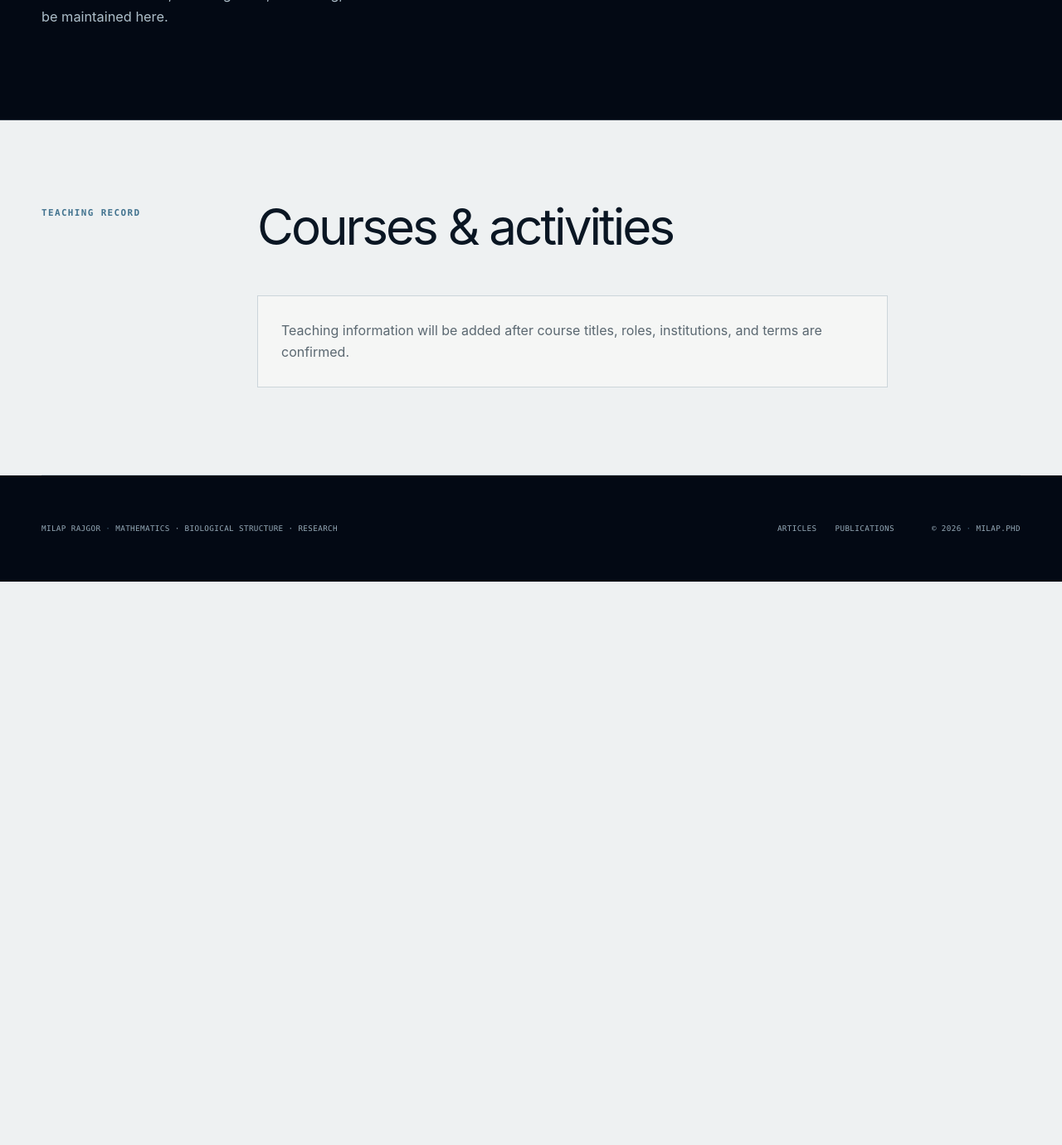
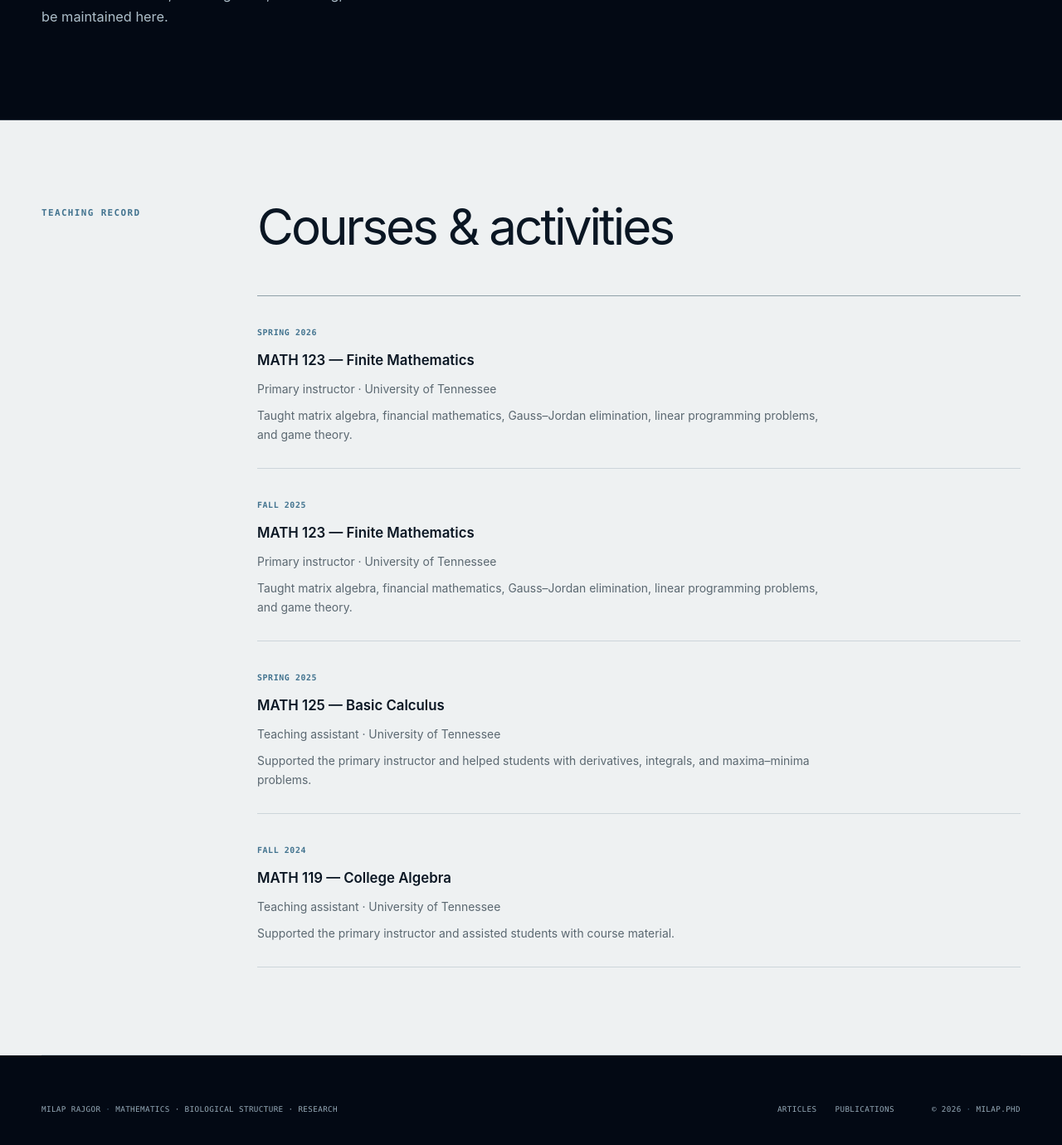
Before and after one commit to milap100/milap.phd, a Jekyll site: the page built from teaching.md, in a window 1280 px wide and 1400 px high, scrolled down 465 px. Shown: the top 1380 px of the window at 83% size. Built offline with Jekyll 4.4.1, drawn with Linux system fonts in a browser that asks for light colours; before the commit the page ends 1166 px from its top, so only the background shows below that.

Commit message:
Add teaching history

```diff
--- a/_data/teaching.yml
+++ b/_data/teaching.yml
@@ -1,7 +1,23 @@
-# Delete the [] line, then add entries using the example below.
-[]
-# - course: "Course title"
-#   role: "Teaching assistant"
-#   institution: "University name"
-#   term: "Fall 2026"
-#   url: ""
+- course: "MATH 123 — Finite Mathematics"
+  role: "Primary instructor"
+  institution: "University of Tennessee"
+  term: "Spring 2026"
+  summary: "Taught matrix algebra, financial mathematics, Gauss–Jordan elimination, linear programming problems, and game theory."
+
+- course: "MATH 123 — Finite Mathematics"
+  role: "Primary instructor"
+  institution: "University of Tennessee"
+  term: "Fall 2025"
+  summary: "Taught matrix algebra, financial mathematics, Gauss–Jordan elimination, linear programming problems, and game theory."
+
+- course: "MATH 125 — Basic Calculus"
+  role: "Teaching assistant"
+  institution: "University of Tennessee"
+  term: "Spring 2025"
+  summary: "Supported the primary instructor and helped students with derivatives, integrals, and maxima–minima problems."
+
+- course: "MATH 119 — College Algebra"
+  role: "Teaching assistant"
+  institution: "University of Tennessee"
+  term: "Fall 2024"
+  summary: "Supported the primary instructor and assisted students with course material."
--- a/teaching.md
+++ b/teaching.md
@@ -4,4 +4,4 @@ description: Teaching, mentoring, and course activities by Milap Rajgor.
 permalink: /teaching/
 ---
 <header class="page-hero"><div class="shell page-hero-inner"><p class="index">03 / Teaching</p><h1>Teaching &amp;<br><em>mathematical practice.</em></h1><p>A record of courses, teaching roles, mentoring, and selected instructional materials can be maintained here.</p></div></header>
-<section class="page-section shell"><p class="label">Teaching record</p><div><h2>Courses &amp; activities</h2>{% if site.data.teaching.size > 0 %}<div class="records">{% for item in site.data.teaching %}<article><small>{{ item.term }}</small><h3>{{ item.course }}</h3><p>{{ item.role }}{% if item.institution != "" %} · {{ item.institution }}{% endif %}</p></article>{% endfor %}</div>{% else %}<div class="empty">Teaching information will be added after course titles, roles, institutions, and terms are confirmed.</div>{% endif %}</div></section>
+<section class="page-section shell"><p class="label">Teaching record</p><div><h2>Courses &amp; activities</h2>{% if site.data.teaching.size > 0 %}<div class="records">{% for item in site.data.teaching %}<article><small>{{ item.term }}</small><h3>{{ item.course }}</h3><p>{{ item.role }}{% if item.institution != "" %} · {{ item.institution }}{% endif %}</p>{% if item.summary %}<p>{{ item.summary }}</p>{% endif %}</article>{% endfor %}</div>{% else %}<div class="empty">Teaching information will be added after course titles, roles, institutions, and terms are confirmed.</div>{% endif %}</div></section>
```
Also changed, not shown: README.md.
